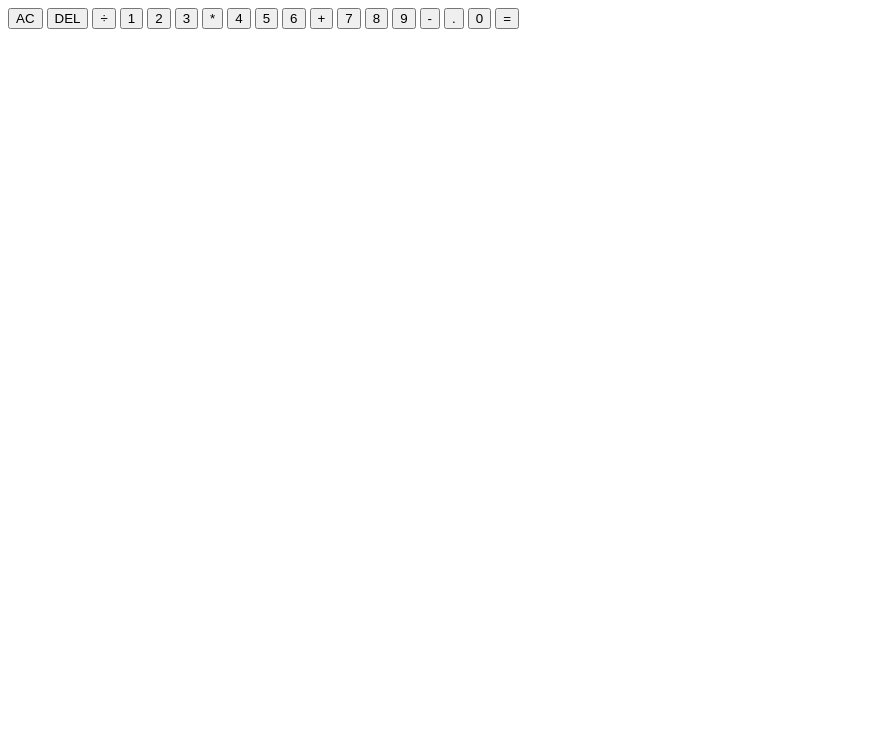
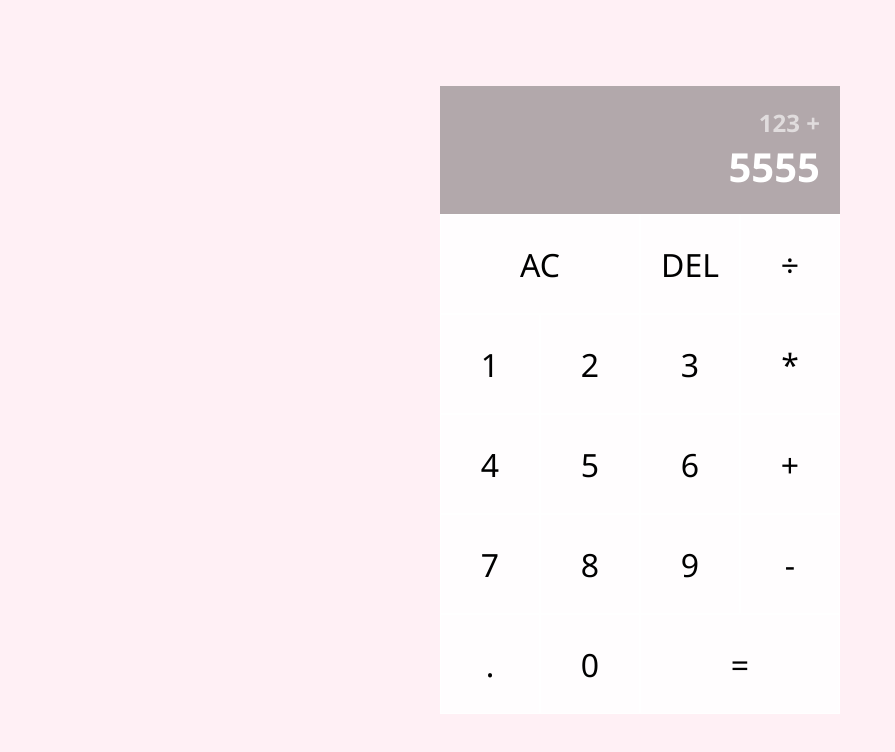
Before and after one commit to 411h45h1/JS-Calculator, a plain HTML site: page index.html in a window 1280 px wide. Shown: the whole page, without its empty margins (0-895 px from the left). Drawn offline with Linux system fonts and the light colour scheme.

Commit message:
styles done

```diff
--- a/index.html
+++ b/index.html
@@ -11,9 +11,8 @@
   <body>
     <div class="calc-grid">
       <div class="result">
-        <div class="prev-operand"></div>
-        <div class="curr-operand"></div>
-      </div>
+        <div class="prev-operand">123 +</div>
+        <div class="curr-operand">5555</div>
       </div>
       <button class="span-two">AC</button>
       <button>DEL</button>
@@ -33,5 +32,6 @@
       <button>.</button>
       <button>0</button>
       <button class="span-two">=</button>
+    </div>
   </body>
 </html>
--- a/styles.css
+++ b/styles.css
@@ -0,0 +1,64 @@
+*,
+*::before,
+*::after {
+  box-sizing: border-box;
+  font-family: "Segoe UI", Tahoma, Geneva, Verdana, sans-serif;
+  font-weight: normal;
+}
+
+body {
+  padding: 0;
+  margin: 0;
+  background: lavenderblush;
+}
+
+.calc-grid {
+  display: grid;
+  justify-content: center;
+  align-content: center;
+  min-height: 100vh;
+  grid-template-columns: repeat(4, 100px);
+  grid-template-rows: minmax(120px, auto) repeat(5, 100px);
+}
+
+.calc-grid > button {
+  cursor: pointer;
+  font-size: 2rem;
+  border: 1px solid white;
+  outline: none;
+  background-color: rgba(255, 255, 255, 0.9);
+}
+
+.calc-grid > button:hover {
+  background-color: rgba(255, 255, 255, 0.2);
+}
+
+.span-two {
+  grid-column: span 2;
+}
+
+.result {
+  /*makes the div streatch from end to end*/
+  grid-column: 1 / -1;
+  background-color: rgba(0, 0, 0, 0.3);
+  display: flex;
+  align-items: flex-end;
+  justify-content: space-around;
+  flex-direction: column;
+  padding: 5%;
+  /*wrapping of nums in the div*/
+  word-wrap: break-word;
+  word-break: break-all;
+}
+
+.result .prev-operand {
+  color: rgba(255, 255, 255, 0.6);
+  font-weight: bold;
+  font-size: 1.5rem;
+}
+
+.result .curr-operand {
+  color: white;
+  font-weight: bold;
+  font-size: 2.5rem;
+}
```
Lines whose indentation alone changed are shown as unchanged.
